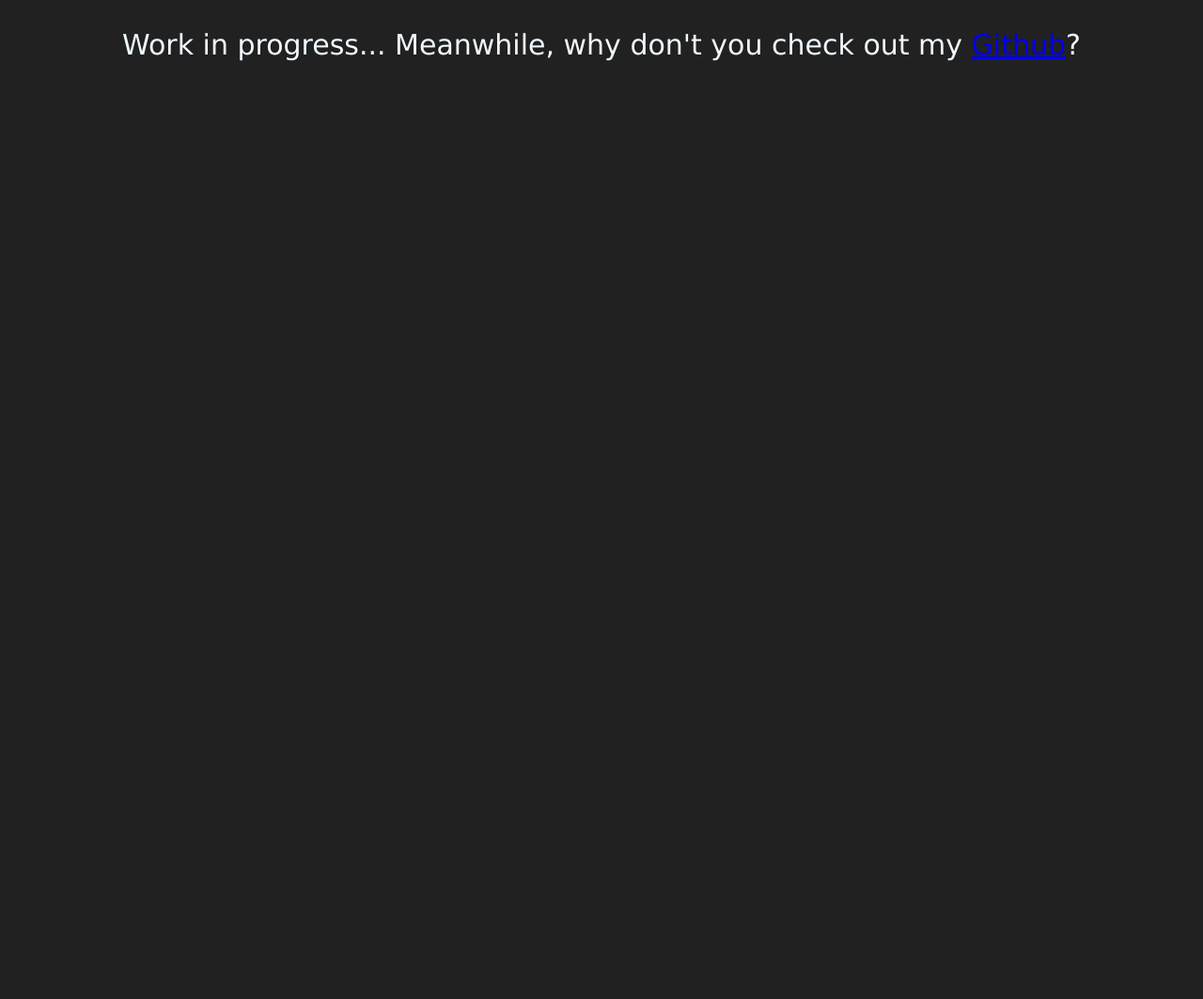
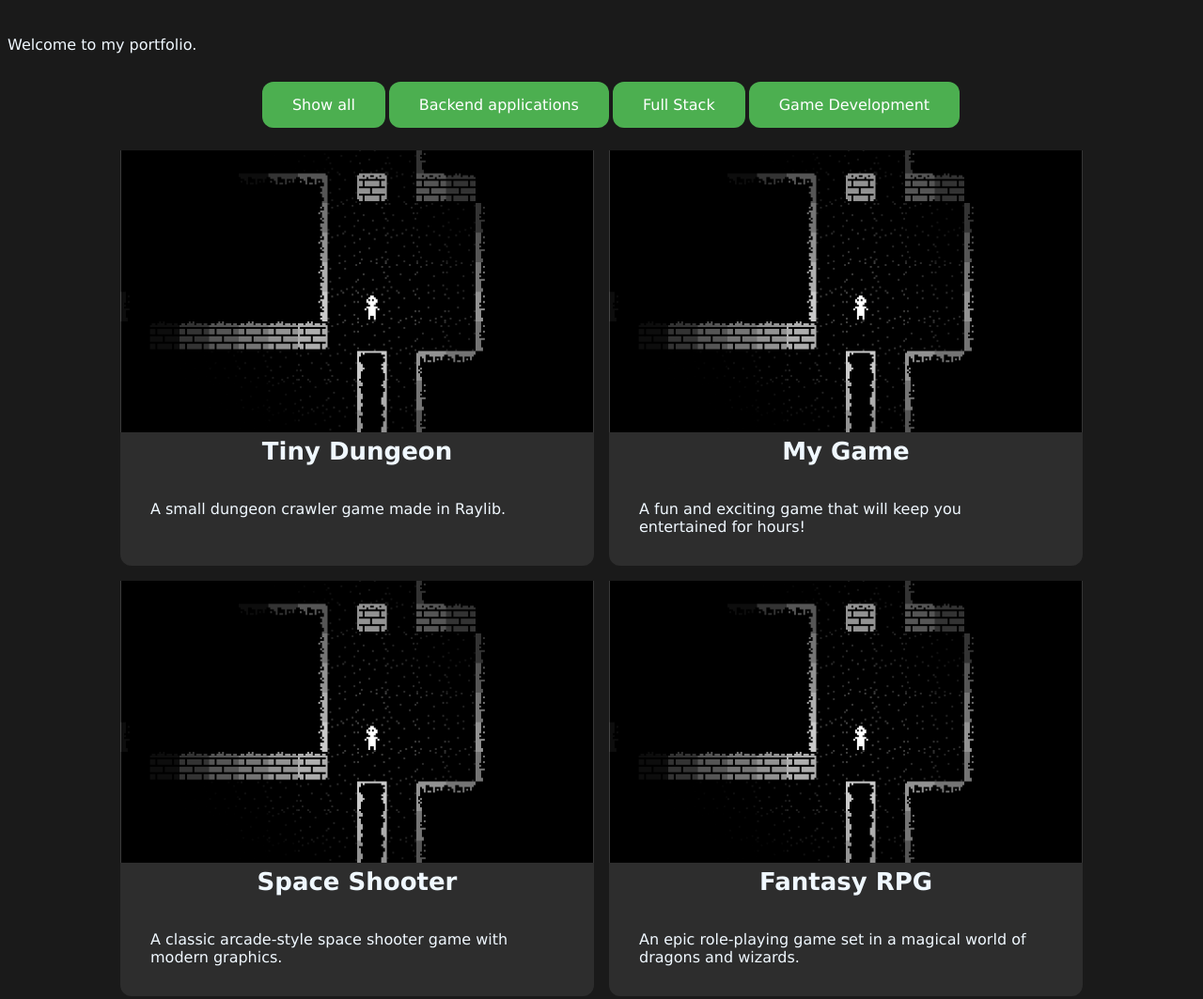
Before and after one commit to Ryuu22/Ryuu22.github.io, a plain HTML site: page index.html in a window 1280 px wide. Shown: the top 1063 px of the page at 94% size. Before the commit the page ends 800 px from the top, so only its background shows below. Drawn offline with Linux system fonts and the light colour scheme.

Commit message:
wip new layout

```diff
--- /dev/null
+++ b/css/style.css
@@ -0,0 +1,104 @@
+/* Color variables */
+:root {
+    --main-bg-color: #1a1a1a;
+    --secondary-bg-color: #2d2d2d;
+    --main-text-color: #fff;
+    --main-hover-color: #67d06a;
+    --main-hover-text-color: #fff;
+    --primary-color: #4CAF50;
+
+}
+
+
+html {
+    background-color: var(--main-bg-color);
+    margin-top: 30px;
+    font-family: 'Lucida Sans', 'Lucida Sans Regular', 'Lucida Grande', 'Lucida Sans Unicode', Geneva, Verdana, sans-serif;
+    color: aliceblue;
+}
+
+.wrapper {
+    margin-right: auto; /* 1 */
+    margin-left:  auto; /* 1 */
+
+    max-width: 1024px; /* 2 */
+
+    padding-right: 10px; /* 3 */
+    padding-left:  10px; /* 3 */
+  }
+
+#navbar {
+    width: 100%;
+    grid-area: nav;
+}
+
+.ryuu-navbar {
+    overflow: hidden;
+    width: 100%;
+    display: flex;
+    justify-content: center;
+    align-items: center;
+    padding: 10px;
+    margin-bottom: 10px;
+    flex-direction: row;
+    list-style: none;
+}
+
+.ryuu-button {
+    background-color: var(--primary-color);
+    text-decoration: none;
+    border: none;
+    color: white;
+    padding: 15px 32px;
+    text-align: center;
+    text-decoration: none;
+    font-size: 16px;
+    margin: 4px 2px;
+    cursor: pointer;
+    border-radius: 12px;
+    display: inline-flex;
+}
+
+.ryuu-button:hover {
+    background-color: var(--main-hover-color);
+    color: var(--main-hover-text-color);
+}
+
+#content-grid {
+    grid-area: content;
+    display: grid;
+    grid-auto-flow: dense;
+    grid-template-columns: repeat( auto-fit, minmax(360px, 3fr) );
+    grid-template-rows: 1fr;
+    gap: 1rem;
+}
+
+.card {
+    background-color: var(--secondary-bg-color);
+    border-radius: 12px;
+}
+
+.card-image {
+    background-image: url("../resources/TinyDungeon.png");
+    min-width: 300px;
+    min-height: 300px;
+    background-repeat: no-repeat;
+    background-size: cover;
+    background-position: center;
+    position: relative;
+}
+
+.text-body > h4 {
+    text-align:center;
+    margin: 0;
+    padding: 5px;
+    font-size: 26px;
+    font-weight: 600;
+}
+
+.text-body > p {
+    margin: 0;
+    padding: 2rem;
+    font-size: 16px;
+    font-weight: 400;
+}
--- a/index.html
+++ b/index.html
@@ -1,6 +1,31 @@
-<html style="background-color: rgb(33, 33, 33) ;">
-    <div style="width: 100%;text-align:center;font-size: 30px; margin-top: 30px; font-family: 'Lucida Sans', 'Lucida Sans Regular', 'Lucida Grande', 'Lucida Sans Unicode', Geneva, Verdana, sans-serif;color: aliceblue;">
-        Work in progress...
-        Meanwhile, why don't you check out my <a href="https://github.com/Ryuu22">Github</a>?
-    </div>
+<html style="">
+    <head>
+        <title>Dan K. Bueno's Portfolio</title>
+        <link rel="stylesheet" href="css/style.css">
+    </head>
+    <body>
+        <div>
+            Welcome to my portfolio.
+        </div>
+
+        <div id="navbar">
+            <ul class="ryuu-navbar">
+                <li><span class="ryuu-button">Show all</span></li>
+                <li><span class="ryuu-button">Backend applications</span></li>
+                <li><span class="ryuu-button">Full Stack</span></li>
+                <li><span class="ryuu-button">Game Development</span></li>
+            </ul>
+        </div>
+        <div id="content-grid" class="wrapper">
+            <!--Card Template-->
+            <div class="card">
+                <div class="card-image"></div>
+                <div class="text-body">
+                    <h4>Title</h4>
+                    <p>Lorem ipsum dolor sit amet, consectetur adipiscing elit. Vivamus viverra quis ex et facilisis.</p>
+                </div>
+            </div>
+        </div>
+    </body>
+    <script src="main.js"></script>
 </html>
--- /dev/null
+++ b/main.js
@@ -0,0 +1,58 @@
+
+const grid = document.getElementById("content-grid");
+
+function loadData(url) {
+    // load data from url
+    let data = null;
+    let xhr = new XMLHttpRequest();
+    xhr.open("GET", url, false);
+    xhr.send(null);
+    if (xhr.status == 200) {
+        data = xhr.responseText;
+        appendDataToGrid(JSON.parse(data).data);
+    }
+}
+
+function generateCardElement(data) {
+    // create html template
+    let cardElement = document.createElement("div");
+    cardElement.className = "card";
+
+    let cardLinkElement = document.createElement("a");
+    cardLinkElement.href = data.link;
+
+    let cardImageElement = document.createElement("div");
+    cardImageElement.className = "card-image";
+    cardImageElement.style.backgroundImage = "url(" + data.image + ")";
+    cardLinkElement.appendChild(cardImageElement);
+    cardElement.appendChild(cardLinkElement);
+
+    let cardBodyElement = document.createElement("div");
+    cardBodyElement.className = "text-body";
+
+    let cardTitleElement = document.createElement("h4");
+    cardTitleElement.innerHTML = data.title;
+    cardBodyElement.appendChild(cardTitleElement);
+
+    let cardTextElement = document.createElement("p");
+    cardTextElement.innerHTML = data.description;
+    cardBodyElement.appendChild(cardTextElement);
+
+    cardElement.appendChild(cardBodyElement);
+    return cardElement;
+}
+
+function appendDataToGrid(data) {
+    for (let i = 0; i < data.length; i++) {
+        grid.appendChild(generateCardElement(data[i]));
+    }
+}
+
+function main() {
+    // load data.json
+    grid.innerHTML = "";
+    loadData("https://raw.githubusercontent.com/Ryuu22/Ryuu22.github.io/master/data.json");
+
+}
+
+main();
```
Also changed, not shown: resources/TinyDungeon.png (added).
